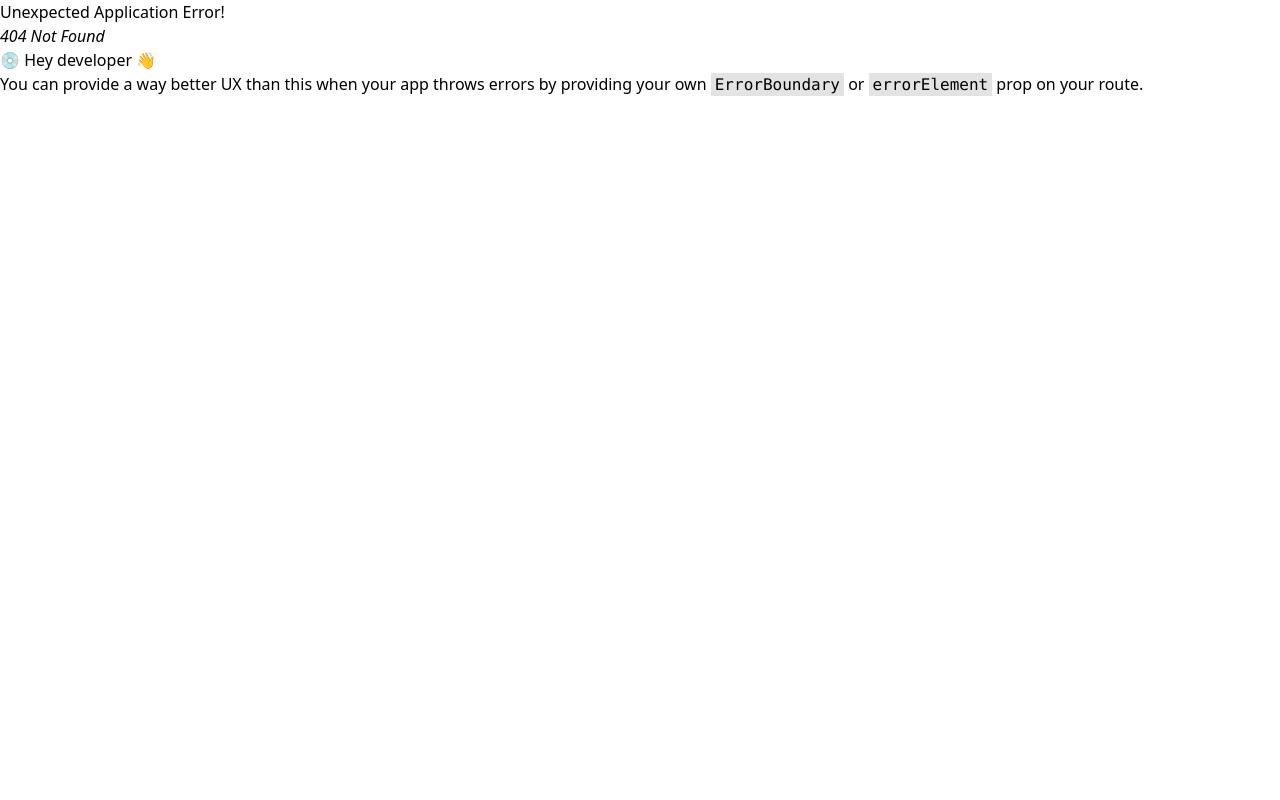
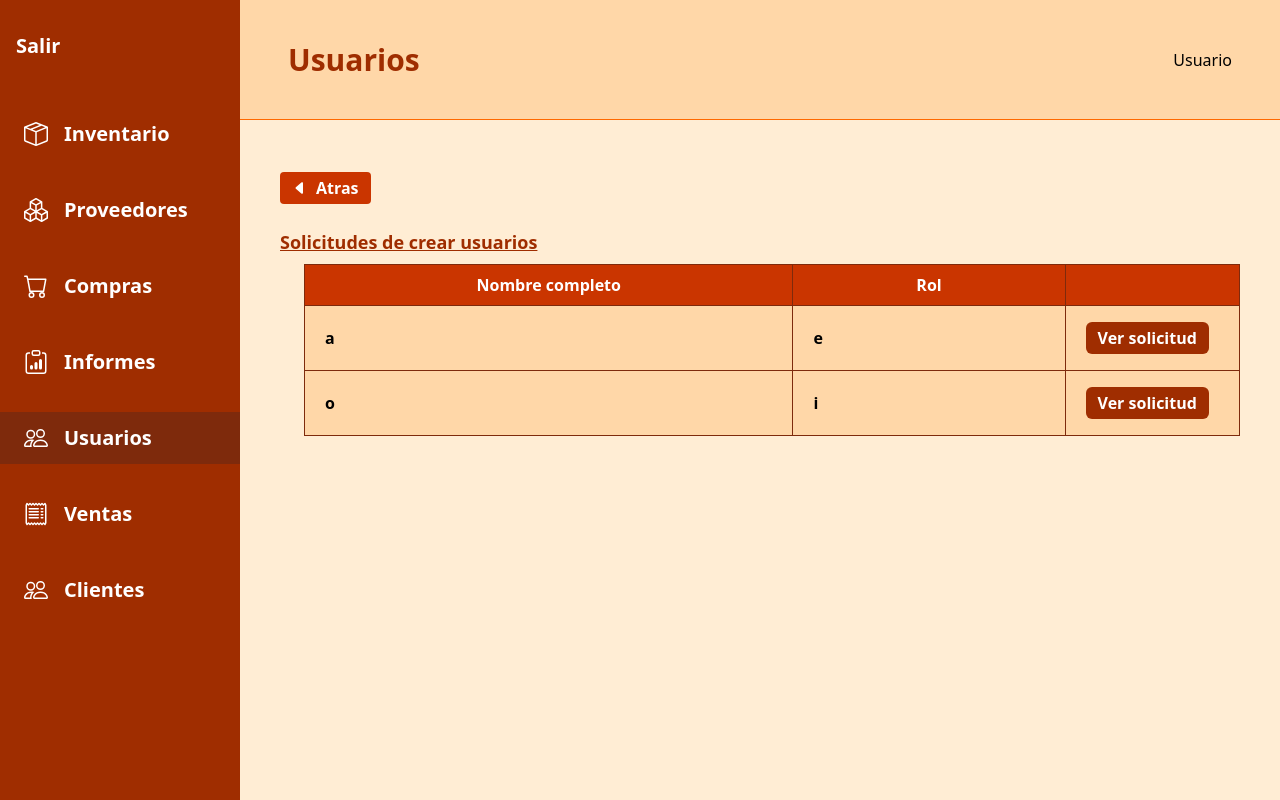
Before and after one commit to V1kt0rT2K/ProyectoIngenieria-fe, a React (Vite) app: page /usuarios/solicitudes in a window 1280 px wide. Before the commit this address had no page. Built offline with nearby package versions, Linux system fonts and the light colour scheme.

Commit message:
users requests page

```diff
--- a/package.json
+++ b/package.json
@@ -14,6 +14,7 @@
     "react": "^19.1.0",
     "react-dom": "^19.1.0",
     "react-router-dom": "^7.6.2",
+    "react-spinners": "^0.17.0",
     "tailwindcss": "^4.1.10"
   },
   "devDependencies": {
--- a/src/App.jsx
+++ b/src/App.jsx
@@ -4,6 +4,7 @@ import HomePage from "./pages/HomePage";
 import UsersPage from "./pages/UsersPage";
 import MainLayout from "./layouts/MainLayout";
 import "./index.css";
+import UsersRequestsPage from "./pages/UsersRequestsPage";
 
 const router = createBrowserRouter(
   createRoutesFromElements(
@@ -33,6 +34,7 @@ const router = createBrowserRouter(
 
       <Route path="usuarios" element={ <MainLayout title="Usuarios" /> } >
         <Route index element={ <UsersPage />}/>
+        <Route path="solicitudes" element={ <UsersRequestsPage />}/>
       </Route>
 
       <Route path="ventas" element={ <MainLayout title="Ventas" /> } >
--- /dev/null
+++ b/src/components/Spinner.jsx
@@ -0,0 +1,18 @@
+import { MoonLoader } from "react-spinners";
+
+const override = {
+    display: "block",
+    margin: "50px auto"
+};
+
+const Spinner = ({ loading }) => {
+    return (
+        <MoonLoader
+            loading = { loading }
+            cssOverride={ override }
+            size = { 150 }
+        />
+    )
+}
+
+export default Spinner;
--- a/src/pages/UsersPage.jsx
+++ b/src/pages/UsersPage.jsx
@@ -1,6 +1,8 @@
-import { useState, useRef } from "react";
+import { useState, useRef, useEffect } from "react";
+import { Link } from "react-router-dom";
+import Spinner from "../components/Spinner";
 
-const users = [
+const usersList = [
     {
         name: "dba",
         role: "Encargado de ventas",
@@ -52,7 +54,7 @@ const users = [
         date: "04/03/2023"
     },
     {
-        name: "afdsfdsfdskjfdskljfkldsjfkjsdkjlfkldjsfkjldskjlfdskjlfkjldsfkjldsjkflkjsdfdasjdjasdjksa",
+        name: "AAAEEEIIOOUU",
         role: "Encargado de ventas",
         date: "05/05/2025"
     },
@@ -60,6 +62,8 @@ const users = [
 
 const UsersPage = () => {
     const [input, setInput] = useState("");
+    const [users, setUsers] = useState([]);
+    const [loading, setLoading] = useState(true);
     const inputRef = useRef(null);
 
     const clearInput = () => {
@@ -67,18 +71,30 @@ const UsersPage = () => {
         inputRef.current.value = "";
     }
 
+    useEffect(() => {
+        setTimeout(() => {
+            setUsers(usersList);
+            setLoading(false);
+        }, 100);
+    }, []);
+
     return (
         <>
             <div style={{ height: "80vh" }} className="flex flex-col pt-8">
                 <div className="flex flex-col items-start">
-                    <button className="text-white rounded-md bg-orange-700 px-3 py-1 text-md font-semibold mb-6 hover:cursor-pointer">Solicitudes de crear usuario (12)</button>
+                    <Link to="solicitudes" className="text-white rounded-md bg-orange-700 px-3 py-1 text-md font-semibold mb-6 hover:cursor-pointer">Solicitudes de crear usuario (12)</Link>
                     <div className="flex w-full">
                         <input ref={ inputRef } onInput={() => setInput( inputRef.current.value )} className="flex-grow border-2 border-solid border-orange-700 rounded py-1 px-3 text-md" type="text" placeholder="Filtrar usuarios" />
                         <a onClick={ clearInput } className="bg-red-500 mx-2 px-3 py-1 flex items-center justify-center text-xl text-white font-extrabold rounded hover:cursor-pointer">X</a>
                     </div>
                 </div>
-                <div className="my-6 overflow-y-scroll border-1 border-solid border-orange-700">
-                    <table className="table-fixed justify-self-center">
+                <div style={{ width: "75vw" }} className="my-6 overflow-y-scroll">
+                    {
+                        loading
+                        ? <Spinner loading={ loading } />
+                        : (
+                            <>
+                                <table className="border-1 border-solid border-orange-700 w-full table-fixed justify-self-center">
                                     <thead>
                                         <tr>
                                             <th className="w-65 py-2 px-5 border-solid border-1 border-orange-900 bg-orange-700 text-white text-md">Nombre de usuario</th>
@@ -97,13 +113,23 @@ const UsersPage = () => {
                                                     <td className="border-solid border-1 border-orange-900 bg-orange-200 py-4 px-5 text-md font-semibold">{ user.name.length > 20 ? user.name.substring(0, 20) + "..." : user.name }</td>
                                                     <td className="border-solid border-1 border-orange-900 bg-orange-200 py-4 px-5 text-md font-semibold">{ user.role }</td>
                                                     <td className="border-solid border-1 border-orange-900 bg-orange-200 py-4 px-5 text-md font-semibold">{ user.date }</td>
-                                        <td className="border-solid border-1 border-orange-900 bg-orange-200 py-4 px-5 justify-center"><button className="text-white rounded-md bg-orange-800 px-3 py-1 text-md font-semibold">Actividad</button></td>
-                                        <td className="border-solid border-1 border-orange-900 bg-orange-200 py-4 px-5 justify-center"><button className="text-white rounded-md bg-orange-800 px-3 py-1 text-md font-semibold">Actividad</button></td>
+                                                    <td className="border-solid border-1 border-orange-900 bg-orange-200 py-4 px-5 justify-center"><button className="text-white rounded-md bg-orange-800 px-3 py-1 text-md font-semibold hover:cursor-pointer">Actividad</button></td>
+                                                    <td className="border-solid border-1 border-orange-900 bg-orange-200 py-4 px-5 justify-center">
+                                                        <select className="text-white rounded-md bg-orange-800 px-3 py-1 text-md font-semibold hover:cursor-pointer">
+                                                            <option className="">Opciones</option>
+                                                            <option>Detalles</option>
+                                                            <option>Editar</option>
+                                                            <option>Eliminar</option>
+                                                        </select>
+                                                    </td>
                                                 </tr>
                                             )
                                         }
                                     </tbody>
                                 </table>
+                            </>
+                        )
+                    }
                 </div>
             </div>
         </>
--- /dev/null
+++ b/src/pages/UsersRequestsPage.jsx
@@ -0,0 +1,73 @@
+import { useEffect, useState } from "react";
+import { Link } from "react-router-dom";
+import Spinner from "../components/Spinner";
+
+const requestsList = [
+    {
+        name:"a",
+        role: "e"
+    },
+    {
+        name:"o",
+        role:"i"
+    }
+];
+
+const UsersRequestsPage = () => {
+    const [requests, setRequests] = useState([]);
+    const [loading, setLoading] = useState(true);
+
+    useEffect(() => {
+        setTimeout(() => {
+            setRequests(requestsList);
+            setLoading(false);
+        }, 100);
+    }, [])
+
+    return (
+        <>
+            <div style={{ height: "80vh", width: "75vw" }} className="flex flex-col pt-8">
+                <Link to="../" className="flex justify-center items-center mb-6 bg-orange-700 w-max px-3 py-1 rounded text-md text-white font-semibold">
+                    <svg xmlns="http://www.w3.org/2000/svg" width="16" height="16" fill="currentColor" className="bi bi-caret-left-fill" viewBox="0 0 16 16">
+                        <path d="m3.86 8.753 5.482 4.796c.646.566 1.658.106 1.658-.753V3.204a1 1 0 0 0-1.659-.753l-5.48 4.796a1 1 0 0 0 0 1.506z"/>
+                    </svg>
+                    <span className="ml-2">Atras</span>
+                </Link>
+                <p className="text-lg text-orange-800 font-semibold underline">Solicitudes de crear usuarios</p>
+                <div className="ml-6 overflow-y-scroll mt-2">
+                    {
+                        loading
+                            ? <Spinner loading={ loading } />
+                            : (
+                                <>
+                                    <table className="border-1 border-solid border-orange-700 table-fixed justify-self-center">
+                                        <thead>
+                                            <tr>
+                                                <th className="w-180 py-2 px-5 border-solid border-1 border-orange-900 bg-orange-700 text-white text-md">Nombre completo</th>
+                                                <th className="w-100 px-5 border-solid border-1 border-orange-900 bg-orange-700 text-white text-md">Rol</th>
+                                                <th className="w-50 px-5 border-solid border-1 border-orange-900 bg-orange-700 text-white"></th>
+                                            </tr>
+                                        </thead>
+                                        <tbody>
+                                            {
+                                                requests
+                                                .map(user =>
+                                                    <tr>
+                                                        <td className="border-solid border-1 border-orange-900 bg-orange-200 py-4 px-5 text-md font-semibold">{ user.name.length > 20 ? user.name.substring(0, 20) + "..." : user.name }</td>
+                                                        <td className="border-solid border-1 border-orange-900 bg-orange-200 py-4 px-5 text-md font-semibold">{ user.role }</td>
+                                                        <td className="border-solid border-1 border-orange-900 bg-orange-200 py-4 px-5 justify-center"><button className="text-white rounded-md bg-orange-800 px-3 py-1 text-md font-semibold hover:cursor-pointer">Ver solicitud</button></td>
+                                                    </tr>
+                                                )
+                                            }
+                                        </tbody>
+                                    </table>
+                                </>
+                            )
+                    }
+                </div>
+            </div>
+        </>
+    )
+}
+
+export default UsersRequestsPage;
```
Also changed, not shown: 1 other file (tests, documents, lock files or other folders). Lines whose indentation alone changed are shown as unchanged.
